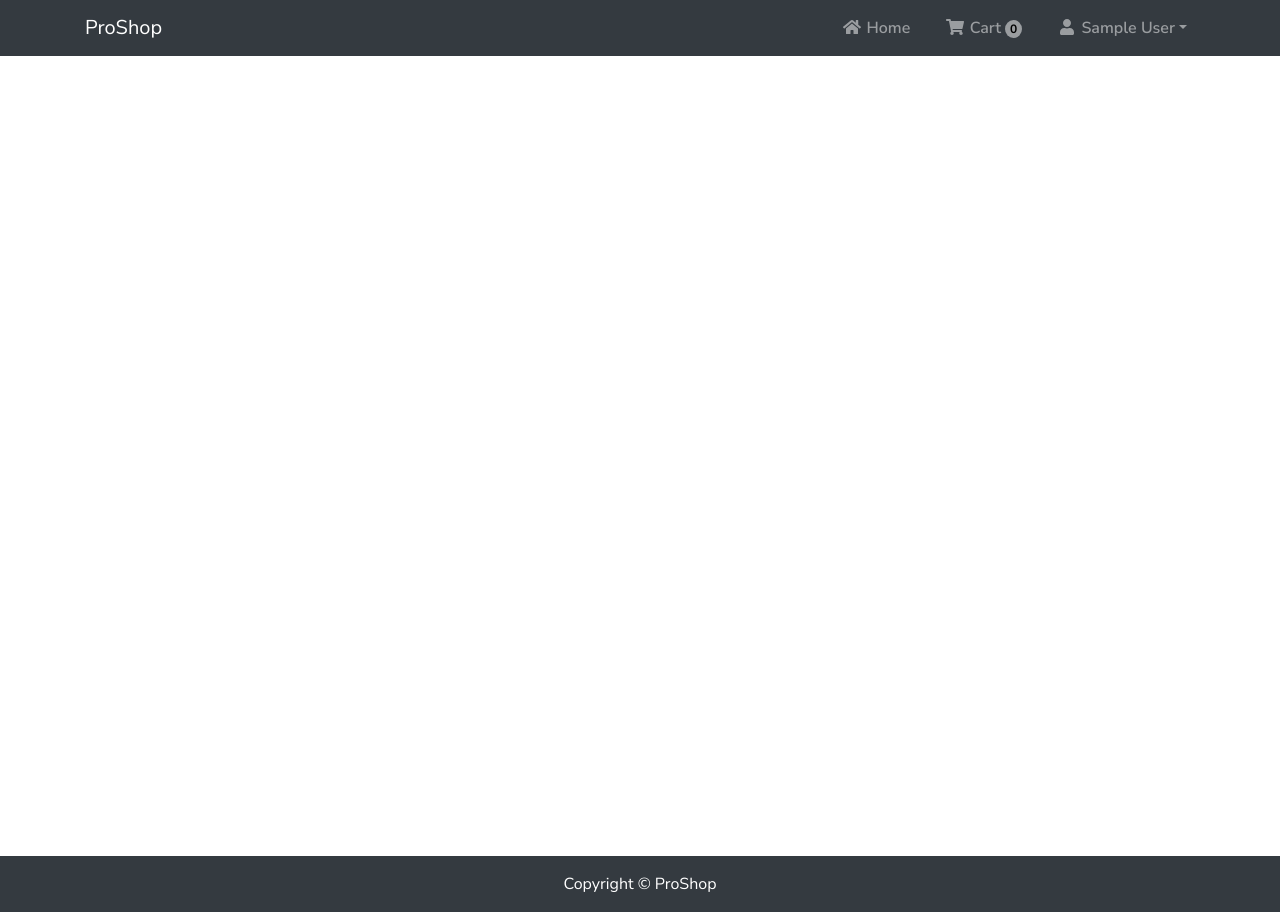
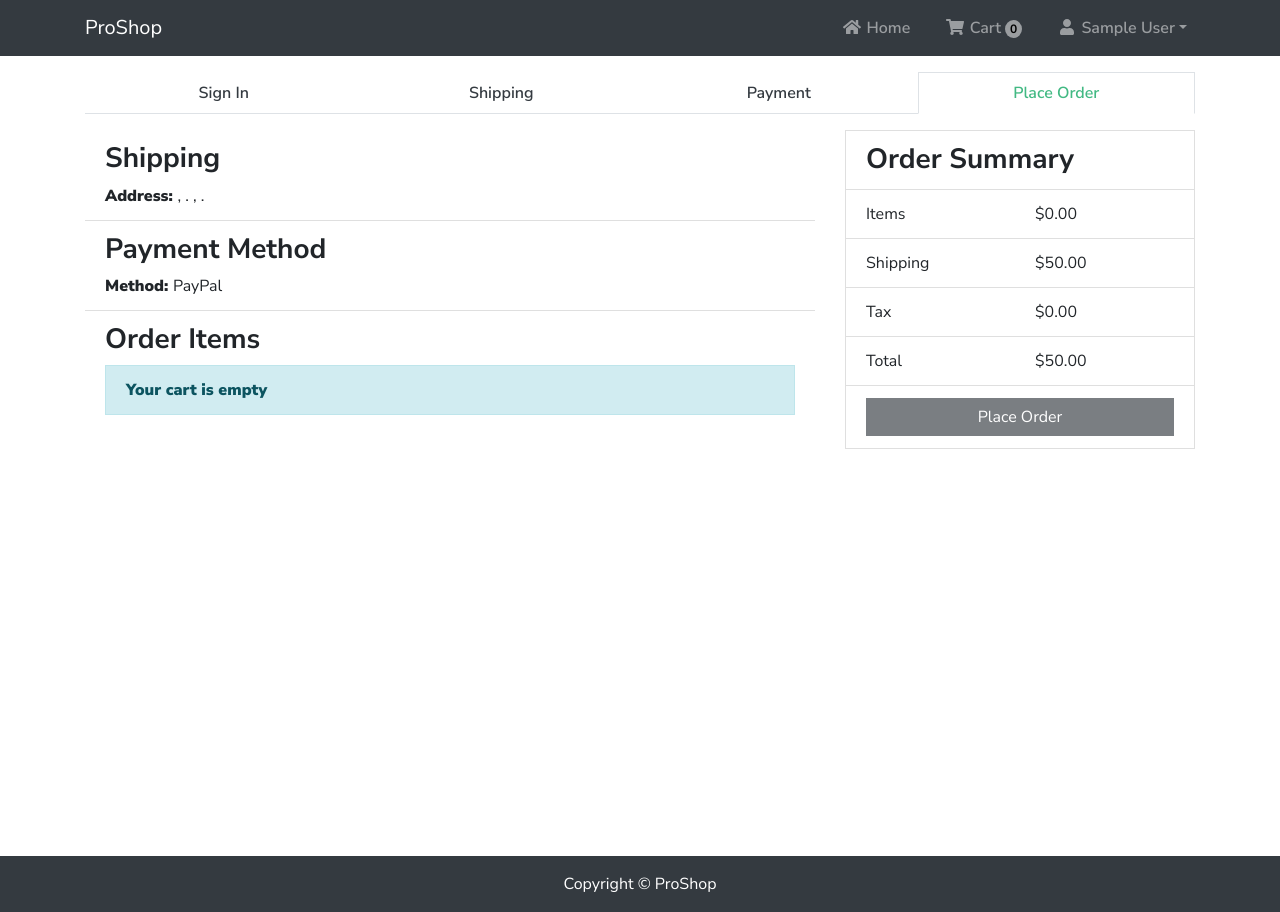
Before and after one commit to dsErick/proshop, a Vue app in the folder frontend/: page /placeorder in a window 1280 px wide. Built offline with nearby package versions, Linux system fonts and the light colour scheme; sample sign-in values are in the browser's storage.

Commit message:
Place Order Screen

```diff
--- a/frontend/src/components/VCheckoutSteps.vue
+++ b/frontend/src/components/VCheckoutSteps.vue
@@ -34,7 +34,7 @@
     <li class="nav-item">
         <router-link
             class="nav-link"
-            to="/order"
+            :to="{ name: 'Place Order' }"
             :class="{'disabled': !step3, 'active': step3 === 'active'}"
             :tabindex="step3 ? undefined : -1"
             :aria-disabled="step3 ? undefined : true"
--- a/frontend/src/router/index.js
+++ b/frontend/src/router/index.js
@@ -29,6 +29,12 @@ const routes = [
         meta: { requiresAuth: true },
         component: () => import(/* webpackChunkName: "payment-view" */ '@/views/Order/Payment.vue')
     },
+    {
+        path: '/placeorder',
+        name: 'Place Order',
+        meta: { requiresAuth: true },
+        component: () => import(/* webpackChunkName: "place-order-view" */ '@/views/Order/PlaceOrder.vue')
+    },
 
     {
         path: '/login',
--- a/frontend/src/store/modules/cart.js
+++ b/frontend/src/store/modules/cart.js
@@ -4,7 +4,7 @@ import actionHandler from '../actionHandler'
 const state = {
     items: JSON.parse(localStorage.getItem('cartItems')) ?? [],
     shippingAddress: JSON.parse(localStorage.getItem('shippingAddress')) ?? {},
-    paymentMethod: localStorage.getItem('paymentMethod') ?? 'paypal'
+    paymentMethod: 'PayPal'
 }
 
 const getters = {
@@ -42,9 +42,8 @@ const actions = {
         commit('setShippingAddress', { address, city, postalCode, country })
         localStorage.setItem('shippingAddress', JSON.stringify(state.shippingAddress))
     },
-    savePaymentMethod({ commit, state }, paymentMethod) {
+    savePaymentMethod({ commit }, paymentMethod) {
         commit('setPaymentMethod', paymentMethod)
-        localStorage.setItem('paymentMethod', state.paymentMethod)
     }
 }
 
--- a/frontend/src/views/Order/Payment.vue
+++ b/frontend/src/views/Order/Payment.vue
@@ -14,12 +14,12 @@
                     class="form-check-input"
                     type="radio"
                     name="paymentMethod"
-                    value="paypal"
+                    value="PayPal"
                     v-model="paymentMethod"
                 >
                 <label class="form-check-label" for="paypal">PayPal or Credit Card</label>
             </div>
-            <div class="form-check">
+            <!-- <div class="form-check">
                 <input
                     id="pagseguro"
                     class="form-check-input"
@@ -29,7 +29,7 @@
                     v-model="paymentMethod"
                 >
                 <label class="form-check-label" for="pagseguro">PagSeguro</label>
-            </div>
+            </div> -->
 
             <button type="submit" class="btn btn-dark px-4 mt-4">
                 Continue
@@ -66,7 +66,7 @@ export default {
         const paymentMethod = ref(store.getters['getPaymentMethod'])
         const savePaymentMethod = data => {
             store.dispatch('savePaymentMethod', data)
-            // router.push({ name: 'Place Order' })
+            router.push({ name: 'Place Order' })
         }
 
         return {
--- /dev/null
+++ b/frontend/src/views/Order/PlaceOrder.vue
@@ -0,0 +1,203 @@
+<template>
+<div id="place-order" class="container-lg container-fluid">
+    <v-checkout-steps step2 step3="active" />
+
+    <div class="row mt-3">
+        <div class="col-md-8 col-12">
+            <ul class="list-group list-group-flush">
+                <li class="list-group-item">
+                    <h3>Shipping</h3>
+                    <p class="mb-0">
+                        <strong>Address: </strong>
+                        {{ shippingAddress.address }}, {{ shippingAddress.city }}.
+                        {{ shippingAddress.postalCode }}, {{ shippingAddress.country }}.
+                    </p>
+                </li>
+                <li class="list-group-item">
+                    <h3>Payment Method</h3>
+                    <p class="mb-0">
+                        <strong>Method: </strong>
+                        {{ paymentMethod }}
+                    </p>
+                </li>
+
+                <li class="list-group-item">
+                    <h3>Order Items</h3>
+
+                    <v-alert v-if="cartItems.length === 0" type="alert-info">
+                        Your cart is empty
+                    </v-alert>
+
+                    <ul id="cart-items-wrapper" class="list-group list-group-flush" v-else>
+                        <li
+                            class="list-group-item"
+                            v-for="item in cartItems"
+                            :key="item.product"
+                        >
+                            <div class="row font-weight-bold">
+                                <div class="col-2">
+                                    <img :src="item.image" :alt="item.name" class="img-fluid">
+                                </div>
+                                <div class="col">
+                                    <router-link :to="{ name: 'Product', params: { id: item.product }}" class="text-wrap text-dark">
+                                        {{ item.name }}
+                                    </router-link>
+                                </div>
+                                <div class="col-auto">
+                                    {{ item.quantity }} * {{ item.price }} =
+                                    {{
+                                        new Intl.NumberFormat('en-US', {
+                                            style: 'currency',
+                                            currency: 'USD'
+                                        }).format(item.quantity * item.price)
+                                    }}
+                                </div>
+                            </div>
+                        </li>
+                    </ul>
+                </li>
+            </ul>
+        </div>
+        <div class="col-md-4 col-12 mt-md-0 mt-3">
+            <ul id="checkout-wrapper" class="list-group">
+                <li class="list-group-item">
+                    <h3 class="mb-0">Order Summary</h3>
+                </li>
+                <li class="list-group-item">
+                    <div class="row">
+                        <div class="col">Items</div>
+                        <div class="col">
+                            {{
+                                new Intl.NumberFormat('en-US', {
+                                    style: 'currency',
+                                    currency: 'USD'
+                                }).format(cartSummary.itemsPrice)
+                            }}
+                        </div>
+                    </div>
+                </li>
+                <li class="list-group-item">
+                    <div class="row">
+                        <div class="col">Shipping</div>
+                        <div class="col">
+                            {{
+                                new Intl.NumberFormat('en-US', {
+                                    style: 'currency',
+                                    currency: 'USD'
+                                }).format(cartSummary.shippingPrice)
+                            }}
+                        </div>
+                    </div>
+                </li>
+                <li class="list-group-item">
+                    <div class="row">
+                        <div class="col">Tax</div>
+                        <div class="col">
+                            {{
+                                new Intl.NumberFormat('en-US', {
+                                    style: 'currency',
+                                    currency: 'USD'
+                                }).format(cartSummary.taxPrice)
+                            }}
+                        </div>
+                    </div>
+                </li>
+                <li class="list-group-item">
+                    <div class="row">
+                        <div class="col">Total</div>
+                        <div class="col">
+                            {{
+                                new Intl.NumberFormat('en-US', {
+                                    style: 'currency',
+                                    currency: 'USD'
+                                }).format(cartSummary.totalPrice)
+                            }}
+                        </div>
+                    </div>
+                </li>
+                <li class="list-group-item">
+                    <button
+                        type="button"
+                        class="btn btn-dark btn-block"
+                        :disabled="cartItems.length === 0"
+                        @click="placeOrder"
+                    >
+                        Place Order
+                    </button>
+                </li>
+            </ul>
+        </div>
+    </div>
+</div>
+</template>
+
+<script>
+import { computed, defineAsyncComponent, reactive } from 'vue'
+import { useStore } from 'vuex'
+import useUsersAuthentication from '@/composables/useUsersAuthentication'
+import VCheckoutSteps from '@/components/VCheckoutSteps'
+
+export default {
+    name: 'Place Order',
+    components: {
+        VCheckoutSteps,
+        VAlert: defineAsyncComponent(() => import(/* webpackChunkName: "message-component" */ '@/components/utils/VAlert'))
+    },
+    setup() {
+        const { isLogged } = useUsersAuthentication()
+        isLogged()
+
+        const store = useStore()
+
+        const cartItems = computed(() => store.getters['getCartItems'])
+        const shippingAddress = computed(() => store.getters['getShippingAddress'])
+        const paymentMethod = computed(() => store.getters['getPaymentMethod'])
+
+        const cartSummary = reactive({
+            itemsPrice: cartItems.value.reduce((acc, item) => acc + item.quantity * item.price, 0),
+        })
+        cartSummary.shippingPrice = cartSummary.itemsPrice > 100 ? 0 : 50
+        cartSummary.taxPrice = Number(0.15 * cartSummary.itemsPrice)
+        cartSummary.totalPrice = cartSummary.itemsPrice + cartSummary.shippingPrice + cartSummary.taxPrice
+
+        const placeOrder = () => console.log('Place Order')
+
+        return {
+            cartItems,
+            shippingAddress,
+            paymentMethod,
+            cartSummary,
+            placeOrder
+        }
+    }
+}
+</script>
+
+<style scoped lang="scss">
+h3 { font-weight: bold }
+
+#cart-items-wrapper {
+    li {
+        padding: .25rem .5rem;
+
+        > .row {
+            margin: 0 -.75rem;
+
+            > div {
+                padding: 0 .75rem;
+                margin: auto 0;
+            }
+        }
+    }
+}
+
+@media (max-width: 767px) {
+    #place-order {
+        > .row {
+            margin: 0;
+
+            > div { padding: 0 }
+        }
+    }
+}
+</style>
```
